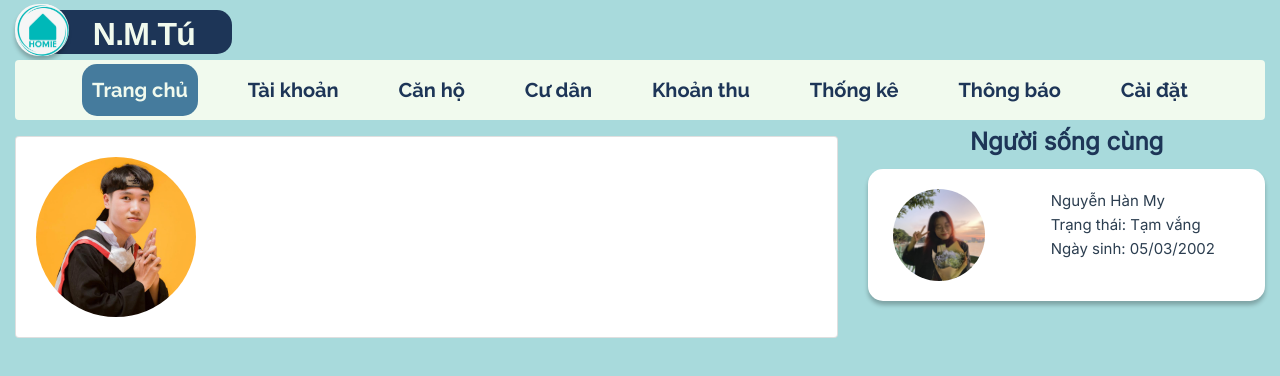
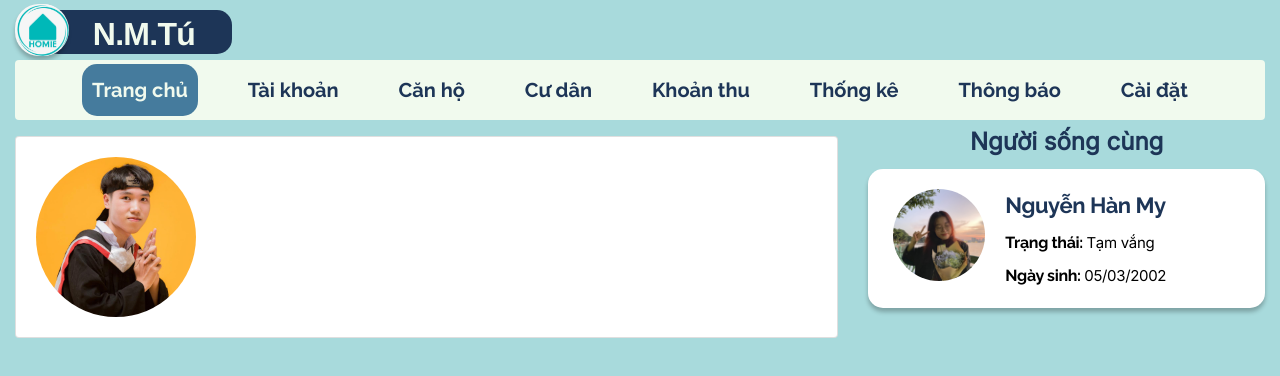
Before and after one commit to Kwang-Le/homie-web, a Vue app: page /admin-statistical in a window 1280 px wide. Shown: the top 376 px of the page. Built offline with nearby package versions, Linux system fonts and the light colour scheme.

Commit message:
refactor: rename divs in ExtraProfileCardItem

```diff
--- a/src/components/Profile/ExtraProfileCardItem.vue
+++ b/src/components/Profile/ExtraProfileCardItem.vue
@@ -1,14 +1,18 @@
 <template>
     <div class="div">
         <div class="avt-container">
-            <img loading="lazy"
-                src="../../assets/img/ExtraProfileAvatar.jpeg"
-                class="img" />
+            <img src="../../assets/img/ExtraProfileAvatar.jpeg" class="img" />
         </div>
         <div class="extra-info">
-            <div class="extra-info-name">Nguyễn Hàn My</div>
-            <div class="extra-info-status">Trạng thái: Tạm vắng</div>
-            <div class="extra-info-birthdate">Ngày sinh: 05/03/2002</div>
+            <div class="extra-info-title">Nguyễn Hàn My</div>
+            <div class="extra-info-content">
+                <span class="span-label">Trạng thái: </span>
+                <span class="span-content">Tạm vắng</span>
+            </div>
+            <div class="extra-info-content">
+                <span class="span-label">Ngày sinh: </span>
+                <span class="span-content">05/03/2002 </span>
+            </div>
         </div>
     </div>
 </template>
@@ -49,7 +53,7 @@
     max-width: 100%;
 }
 
-.div-2 {
+.extra-info {
     align-self: center;
     display: flex;
     flex-grow: 1;
@@ -58,43 +62,37 @@
     margin: auto 0;
 }
 
-.div-3 {
-    color: #1e1e1e;
+.extra-info-title {
+    color: var(--main-secondary);
     letter-spacing: -0.48px;
     white-space: nowrap;
     font: 700 22px/150% Raleway, sans-serif;
 }
 
+/*
 @media (max-width: 991px) {
-    .div-3 {
+    .extra-info-title {
+        white-space: initial;
+    }
+} */
+
+.extra-info-content {
+    color: var(--Primary-Base-Black, var(--Primary-Base-Black, #000));
+    letter-spacing: -0.32px;
+    margin-top: 9px;
+    white-space: nowrap;
+
+}
+
+@media (max-width: 991px) {
+    .extra-info-content {
         white-space: initial;
     }
 }
 
-.div-4 {
-    color: var(--Primary-Base-Black, var(--Primary-Base-Black, #000));
-    letter-spacing: -0.32px;
-    margin-top: 9px;
-    white-space: nowrap;
+span.span-label {
     font: 400 16px/130% Raleway, sans-serif;
 }
 
-@media (max-width: 991px) {
-    .div-4 {
-        white-space: initial;
-    }
-}
-
-.div-5 {
-    color: var(--Primary-Base-Black, var(--Primary-Base-Black, #000));
-    letter-spacing: -0.32px;
-    margin-top: 5px;
-    white-space: nowrap;
-    font: 400 16px/130% Raleway, sans-serif;
-}
-
-@media (max-width: 991px) {
-    .div-5 {
-        white-space: initial;
-    }
-}</style>
+span.span-content {}
+</style>
```
